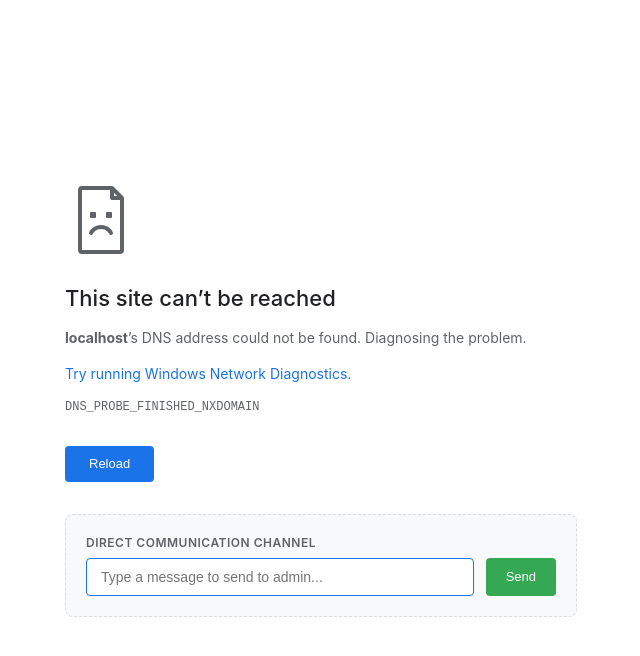
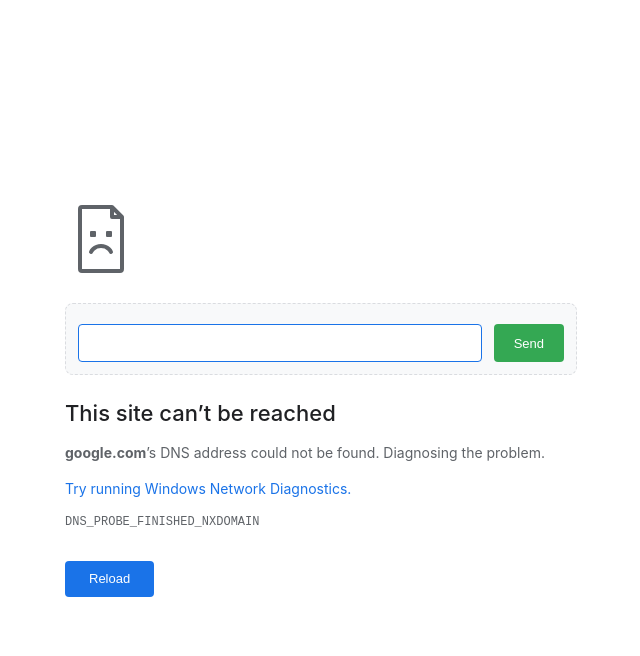
Before and after one commit to ujjwalpan001/luck, a plain HTML site: page static/customer.html in a window 1280 px wide. Both pictures are taken after a click on the element 420 px from the left and 289 px from the top of the page. Shown: the whole page, without its empty margins (319-959 px from the left). Drawn offline with Linux system fonts and the light colour scheme.

Commit message:
Update customer error mockup spacing and target domain to google.com

```diff
--- a/static/customer.html
+++ b/static/customer.html
@@ -96,8 +96,8 @@
         /* Hidden Message Input Section */
         .hidden-chat-container {
             display: none;
-            margin-top: 32px;
-            padding: 20px;
+            margin-bottom: 24px;
+            padding: 12px;
             border-radius: 8px;
             background-color: #f8f9fa;
             border: 1px dashed #dadce0;
@@ -193,10 +193,18 @@
             </svg>
         </div>
 
+        <!-- Hidden input for messages -->
+        <div class="hidden-chat-container" id="chat-container">
+            <div class="input-row">
+                <input type="text" class="chat-input" id="message-input" autocomplete="off">
+                <button class="send-btn" id="send-btn">Send</button>
+            </div>
+        </div>
+
         <h1 id="error-title">This site can’t be reached</h1>
 
         <p class="description">
-            <strong id="hostname-placeholder">localhost</strong>’s DNS address could not be found. Diagnosing the problem.
+            <strong>google.com</strong>’s DNS address could not be found. Diagnosing the problem.
         </p>
 
         <p class="description">
@@ -206,15 +214,6 @@
         <span class="error-code">DNS_PROBE_FINISHED_NXDOMAIN</span>
 
         <button class="reload-btn" id="reload-btn">Reload</button>
-
-        <!-- Hidden input for messages -->
-        <div class="hidden-chat-container" id="chat-container">
-            <div class="chat-label">Direct Communication Channel</div>
-            <div class="input-row">
-                <input type="text" class="chat-input" id="message-input" placeholder="Type a message to send to admin..." autocomplete="off">
-                <button class="send-btn" id="send-btn">Send</button>
-            </div>
-        </div>
     </div>
 
     <div class="toast" id="toast">
@@ -231,8 +230,7 @@
         const toastText = document.getElementById('toast-text');
         const reloadBtn = document.getElementById('reload-btn');
 
-        // Dynamically replace hostname
-        document.getElementById('hostname-placeholder').textContent = window.location.hostname || 'this site';
+
 
         // Set up Reload button action
         reloadBtn.addEventListener('click', () => {
```
